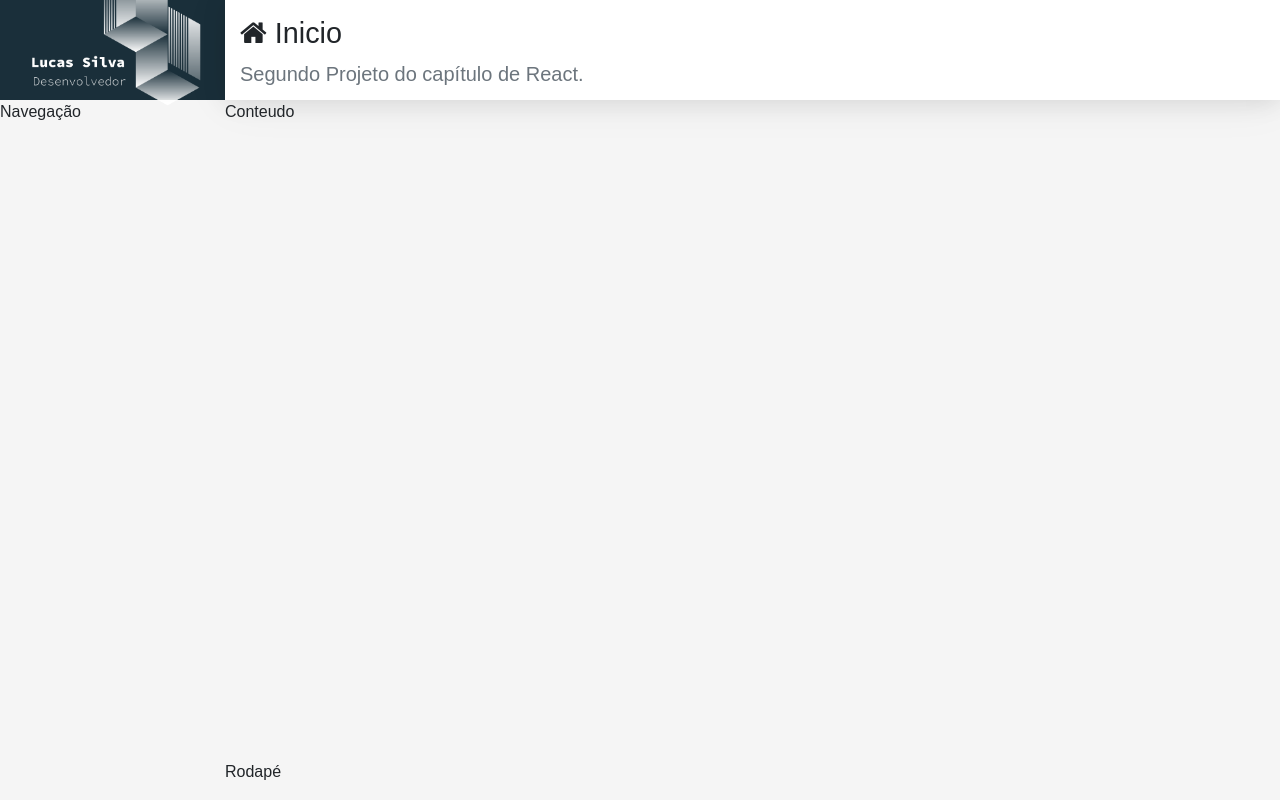
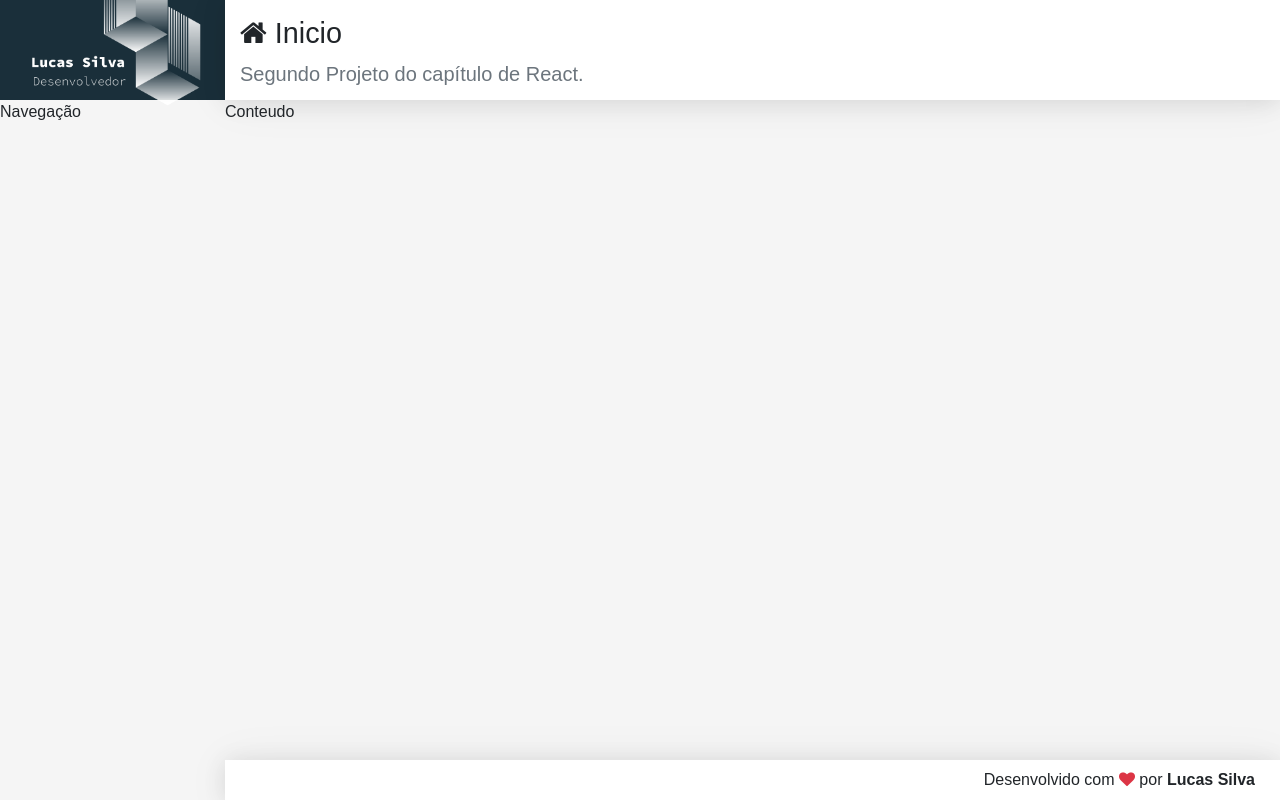
Before and after one commit to LucasMatheus96/CRUD-Usuario-React, a React (Create React App) app in the folder frontend/: page / in a window 1280 px wide. Built offline with nearby package versions, Linux system fonts and the light colour scheme.

Commit message:
Ajustes no rodapé

```diff
--- a/frontend/src/components/template/Footer.css
+++ b/frontend/src/components/template/Footer.css
@@ -0,0 +1,8 @@
+footer.footer{
+    display: flex;
+    align-items: center;
+    justify-content: flex-end;
+    padding: 0 25px;
+    background-color: #fff;
+    box-shadow: var(--shadow);
+}
--- a/frontend/src/components/template/Footer.jsx
+++ b/frontend/src/components/template/Footer.jsx
@@ -3,5 +3,8 @@
 
 export default props =>
     <footer className="footer">
-        Rodapé
+        <span>
+            Desenvolvido com <i className="fa fa-heart text-danger"></i> por
+            <strong> Lucas Silva</strong>
+        </span>
     </footer>
```
